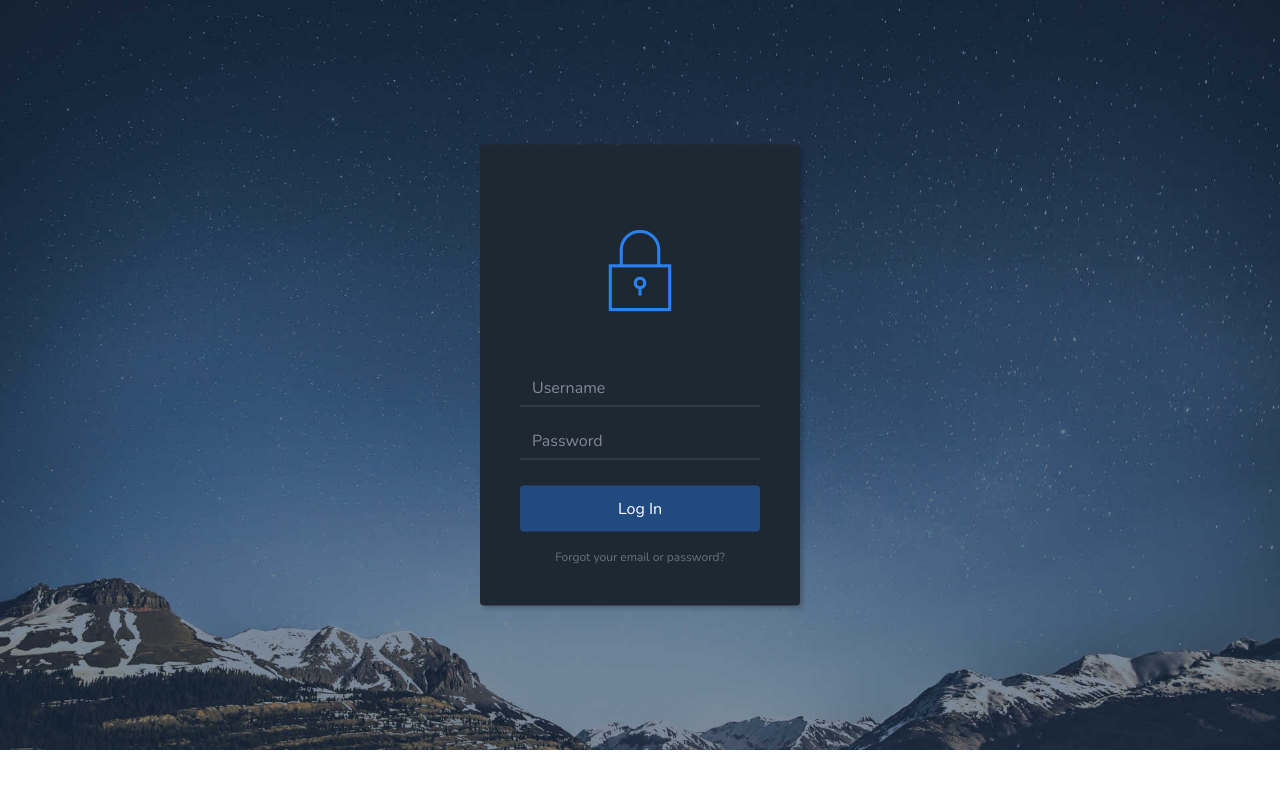
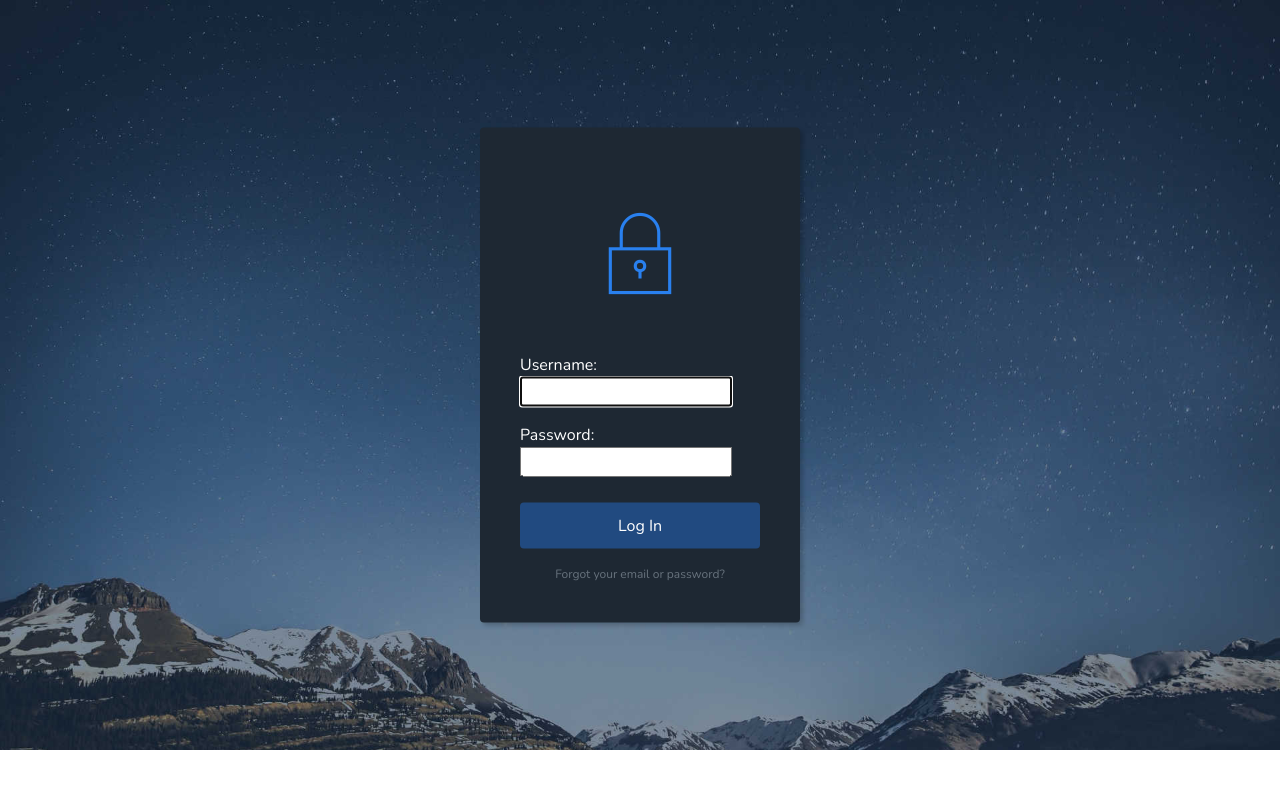
Before and after one commit to rfnshare/StraightIntLtd, a Django app: page /dashboard/login/ in a window 1280 px wide. Run offline with Django 3.2, Linux system fonts and the light colour scheme; some libraries are stand-ins or nearby versions; some web fonts are replaced.

Commit message:
Login Form Updated

```diff
--- a/templates/dashboard/login.html
+++ b/templates/dashboard/login.html
@@ -14,13 +14,21 @@
 
 <body>
 <section class="login-dark">
+    {% if for.error %}
+        <p>Your Username & Password didn't match</p>
+    {% endif %}
     <form method="post">
         {% csrf_token %}
         <h2 class="visually-hidden">Login Form</h2>
                 <div class="illustration"><i class="icon ion-ios-locked-outline"></i></div>
-            <div class="mb-3"><input class="form-control" type="username" name="username" placeholder="Username"></div>
-            <div class="mb-3"><input class="form-control" type="password" name="password" placeholder="Password"></div>
-            <div class="mb-3"><button class="btn btn-primary d-block w-100" type="submit">Log In</button></div><a class="forgot" href="#">Forgot your email or password?</a>
+        <div class="mb-3">{{ form.as_p }}</div>
+
+{#        <div class="mb-3"><input class="form-control" type="text" name="username" placeholder="Username"></div>#}
+{#        <div class="mb-3"><input class="form-control" type="password" name="password" placeholder="Password"></div>#}
+        <div class="mb-3">
+            <button class="btn btn-primary d-block w-100" type="submit">Log In</button>
+        </div>
+        <a class="forgot" href="#">Forgot your email or password?</a>
     </form>
 </section>
 <script src={% static 'dashboard/bootstrap/js/bootstrap.min.js' %}></script>
```
Also changed, not shown: db.sqlite3. Lines whose indentation alone changed are shown as unchanged.
